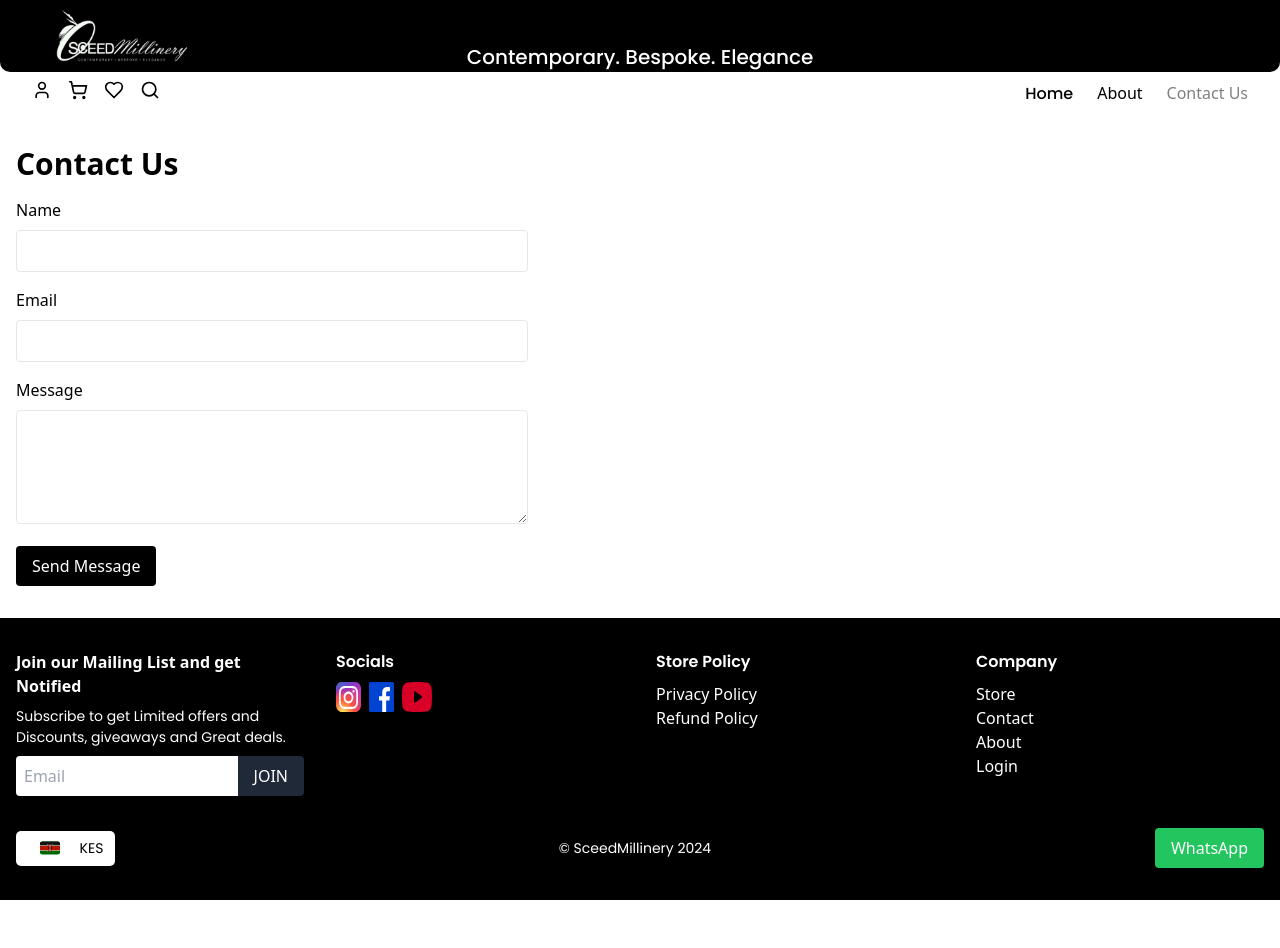
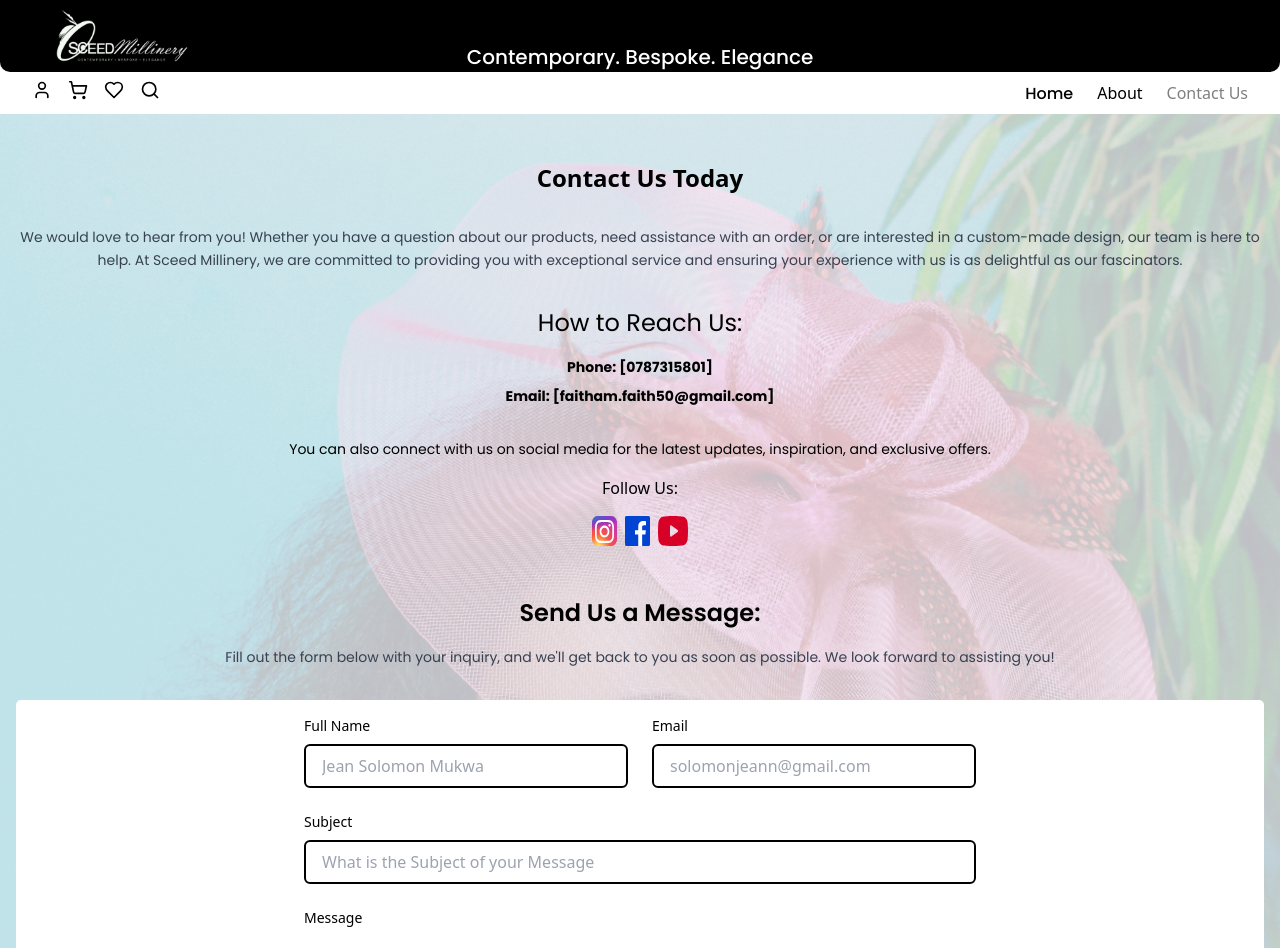
Before and after one commit to MrBytes10/sceedmillinery, a React (Create React App) app: page /contact in a window 1280 px wide. Shown: the top 948 px of the page. Before the commit the page ends 900 px from the top, so only its background shows below. Built offline with nearby package versions, Linux system fonts and the light colour scheme.

Commit message:
completed the Contact Us page

```diff
--- a/src/components/Footer.js
+++ b/src/components/Footer.js
@@ -99,18 +99,18 @@ function Footer() {
               </li>
               <li>
                 <a
-                  href="#"
+                  href="/contact"
                   className="hover:text-gray-300"
-                  target="_blank"
+                  //target="_blank"
                   rel="noreferrer">
                   Contact
                 </a>
               </li>
               <li>
                 <a
-                  href="#"
+                  href="/about"
                   className="hover:text-gray-300"
-                  target="_blank"
+                  //target="_blank"
                   rel="noreferrer">
                   About
                 </a>
@@ -127,6 +127,7 @@ function Footer() {
             </ul>
           </div>
         </div>
+        {/* Kenyan Flag Div */}
         <div className="mt-8 flex justify-between items-center">
           {/* <div className="flex items-center">
             <img src="/kenya-flag.png" alt="Kenya Flag" className="h-4 mr-2" />
@@ -139,12 +140,12 @@ function Footer() {
               style={{
                 width: "99px",
                 height: "35px",
-                padding: "5px",
+                padding: "0px",
                 borderRadius: "5px",
               }}>
               <KenyaFlag
                 width="44"
-                height="39"
+                height="35"
                 className="h-4 mr-2"
                 aria-hidden="true"
               />
--- a/src/pages/aboutPage.js
+++ b/src/pages/aboutPage.js
@@ -84,7 +84,8 @@ const AboutPage = () => {
           <section
             className="p-8 rounded-lg shadow-md mb-0 font-bold"
             style={{
-              backgroundColor: "rgba(255, 255, 255, 0.8)", // White background with 80% opacity
+              //backgroundColor: "rgba(255, 255, 255, 0.8)", // White background with 80% opacity
+              backgroundColor: "rgba(241,241,241,0.9)", // grey-ish background with 90% opacity
             }}>
             <h2 className="text-3xl font-Poppins font-bold text-center mb-8">
               How we do Business
@@ -153,7 +154,7 @@ const AboutPage = () => {
             }}>
             <div className="flex flex-col items-center mb-8">
               {/* Icon placeholder */}
-              <OurCoreActivities className="w-12 h-12 mb-4 bg-gray-100" />
+              <OurCoreActivities className="w-12 h-12 mb-4 bg-gray-10" />
 
               <h2 className="text-3xl font-bold text-center mb-8">
                 Our Core Activities
--- a/src/pages/contactPage.js
+++ b/src/pages/contactPage.js
@@ -1,13 +1,16 @@
-//sceed_frontend/src/pages/ContactPage.js
-
 import React, { useState } from "react";
 import Header from "../components/Header";
 import Footer from "../components/Footer";
+import contactPageBackground from "../images/woman-portrait-female-african-american.jpg";
+import { ReactComponent as YoutubeIcon } from "../assets/icons/youtubeIcon.svg";
+import { ReactComponent as FacebookIcon } from "../assets/icons/facebookIcon.svg";
+import { ReactComponent as InstagramIcon } from "../assets/icons/instagramIcon.svg";
 
 const ContactPage = () => {
   const [formData, setFormData] = useState({
-    name: "",
+    fullName: "",
     email: "",
+    subject: "",
     message: "",
   });
 
@@ -17,32 +20,118 @@ const ContactPage = () => {
 
   const handleSubmit = (e) => {
     e.preventDefault();
-    // Handle form submission (e.g., send data to backend)
     console.log("Form submitted:", formData);
   };
 
   return (
     <div>
       <Header />
-      <div className="container mx-auto px-4 py-8">
-        <h1 className="text-3xl font-bold mb-4">Contact Us</h1>
-        <form onSubmit={handleSubmit} className="max-w-lg">
-          <div className="mb-4">
-            <label htmlFor="name" className="block mb-2">
-              Name
+      <section
+        style={{
+          backgroundImage: `url(${contactPageBackground})`,
+          backgroundPosition: "center",
+          backgroundSize: "cover",
+          backgroundRepeat: "no-repeat",
+        }}>
+        {" "}
+        <div
+          className="w-full mx-auto px-4 py-12"
+          style={{
+            backgroundColor: "rgba(241,241,241,0.8)", // grey-ish background with 90% opacity
+          }}>
+          <h1 className="text-2xl font-semibold text-center mb-8">
+            Contact Us Today
+          </h1>
+
+          <div className="text-center mb-12">
+            <p className="mb-8 text-gray-700 leading-relaxed">
+              We would love to hear from you! Whether you have a question about
+              our products, need assistance with an order, or are interested in
+              a custom-made design, our team is here to help. At Sceed
+              Millinery, we are committed to providing you with exceptional
+              service and ensuring your experience with us is as delightful as
+              our fascinators.
+            </p>
+
+            <div className="mb-8">
+              <h2 className="mb-4 font-normal">How to Reach Us:</h2>
+              <p className="mb-2 font-bold">Phone: [0787315801]</p>
+              <p className="font-bold">Email: [faitham.faith50@gmail.com]</p>
+            </div>
+
+            <div className="mb-8">
+              <p className="mb-4">
+                You can also connect with us on social media for the latest
+                updates, inspiration, and exclusive offers.
+              </p>
+              <h3 className="font-medium mb-4">Follow Us:</h3>
+              <div className="flex justify-center gap-4">
+                <div className="flex space-x-2">
+                  <a
+                    href="https://www.instagram.com/sceedmillinery?igshi..."
+                    target="_blank"
+                    rel="noreferrer"
+                    className="text-2xl">
+                    <InstagramIcon />{" "}
+                  </a>
+                  <a
+                    href="https://web.facebook.com/glamandpoppy/?_rdc=1&_rdr"
+                    target="_blank"
+                    rel="noreferrer"
+                    className="text-2xl">
+                    {" "}
+                    <FacebookIcon />{" "}
+                  </a>
+                  <a
+                    href="https://www.youtube.com/@faithnamalwa"
+                    target="_blank"
+                    rel="noreferrer"
+                    className="text-2xl">
+                    {" "}
+                    <YoutubeIcon />{" "}
+                  </a>
+                </div>
+              </div>
+            </div>
+          </div>
+
+          <div className="mb-8">
+            <h2 className="text-center mb-4">Send Us a Message:</h2>
+            <p className="text-center text-gray-700 mb-8">
+              Fill out the form below with your inquiry, and we'll get back to
+              you as soon as possible. We look forward to assisting you!
+            </p>
+          </div>
+          <section
+            style={{
+              backgroundColor: "rgb(255,255,255)", // grey-ish background with 90% opacity
+              padding: "1rem",
+              borderRadius: "5px",
+            }}>
+            {" "}
+            <form onSubmit={handleSubmit} className="max-w-2xl mx-auto">
+              <div className="grid grid-cols-1 md:grid-cols-2 gap-6 mb-6">
+                <div>
+                  <label
+                    htmlFor="fullName"
+                    className="block text-sm font-medium mb-2 ">
+                    Full Name
                   </label>
                   <input
                     type="text"
-              id="name"
-              name="name"
-              value={formData.name}
+                    id="fullName"
+                    name="fullName"
+                    value={formData.fullName}
                     onChange={handleChange}
-              className="w-full px-3 py-2 border rounded"
+                    className="w-full px-4 py-2 border-2 border-black rounded-md focus:outline-none focus:ring-2 focus:ring-black"
+                    placeholder="Jean Solomon Mukwa"
                     required
                   />
                 </div>
-          <div className="mb-4">
-            <label htmlFor="email" className="block mb-2">
+                <div>
+                  <label
+                    htmlFor="email"
+                    className="block text-sm font-medium mb-2">
                     Email
                   </label>
                   <input
@@ -51,12 +140,35 @@ const ContactPage = () => {
                     name="email"
                     value={formData.email}
                     onChange={handleChange}
-              className="w-full px-3 py-2 border rounded"
+                    className="w-full px-4 py-2 border-2 border-black rounded-md focus:outline-none focus:ring-2 focus:ring-black"
+                    placeholder="solomonjeann@gmail.com"
                     required
                   />
                 </div>
-          <div className="mb-4">
-            <label htmlFor="message" className="block mb-2">
+              </div>
+
+              <div className="mb-6">
+                <label
+                  htmlFor="subject"
+                  className="block text-sm font-medium mb-2">
+                  Subject
+                </label>
+                <input
+                  type="text"
+                  id="subject"
+                  name="subject"
+                  value={formData.subject}
+                  onChange={handleChange}
+                  className="w-full px-4 py-2 border-2 border-black rounded-md focus:outline-none focus:ring-2 focus:ring-black"
+                  placeholder="What is the Subject of your Message"
+                  required
+                />
+              </div>
+
+              <div className="mb-6">
+                <label
+                  htmlFor="message"
+                  className="block text-sm font-medium mb-2">
                   Message
                 </label>
                 <textarea
@@ -64,17 +176,30 @@ const ContactPage = () => {
                   name="message"
                   value={formData.message}
                   onChange={handleChange}
-              className="w-full px-3 py-2 border rounded"
                   rows="4"
+                  className="w-full px-4 py-2 border-1 border-black rounded-md focus:outline-none focus:ring-2 focus:ring-black"
+                  placeholder="What is your Message"
                   required></textarea>
               </div>
+
               <button
                 type="submit"
-            className="bg-black text-white px-4 py-2 rounded">
+                className="w-1/3 bg-black text-white py-2 px-4 rounded-md hover:bg-gray-800 transition-colors duration-200">
                 Send Message
               </button>
             </form>
+          </section>
+
+          <div className="text-center mt-12">
+            <p className="text-gray-700">
+              At Sceed Millinery, your satisfaction is our priority. Whether
+              you're looking to purchase one of our handcrafted fascinators or
+              simply have a question, we're here to ensure your experience is
+              nothing short of exceptional. Reach out to us today!
+            </p>
           </div>
+        </div>
+      </section>
       <Footer />
     </div>
   );
```
Also changed, not shown: src/images/woman-portrait-female-african-american.jpg (added). Lines whose indentation alone changed are shown as unchanged.
